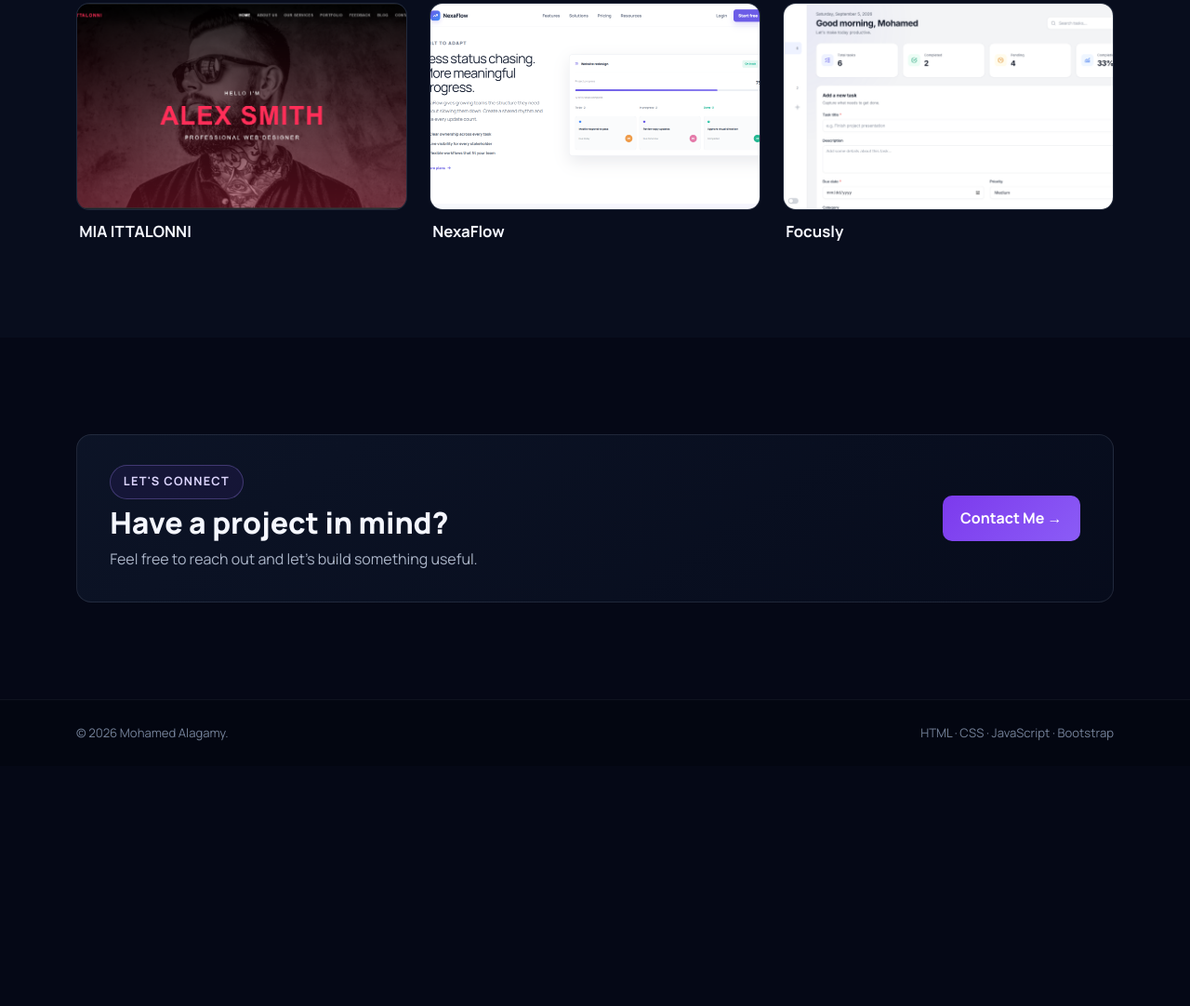
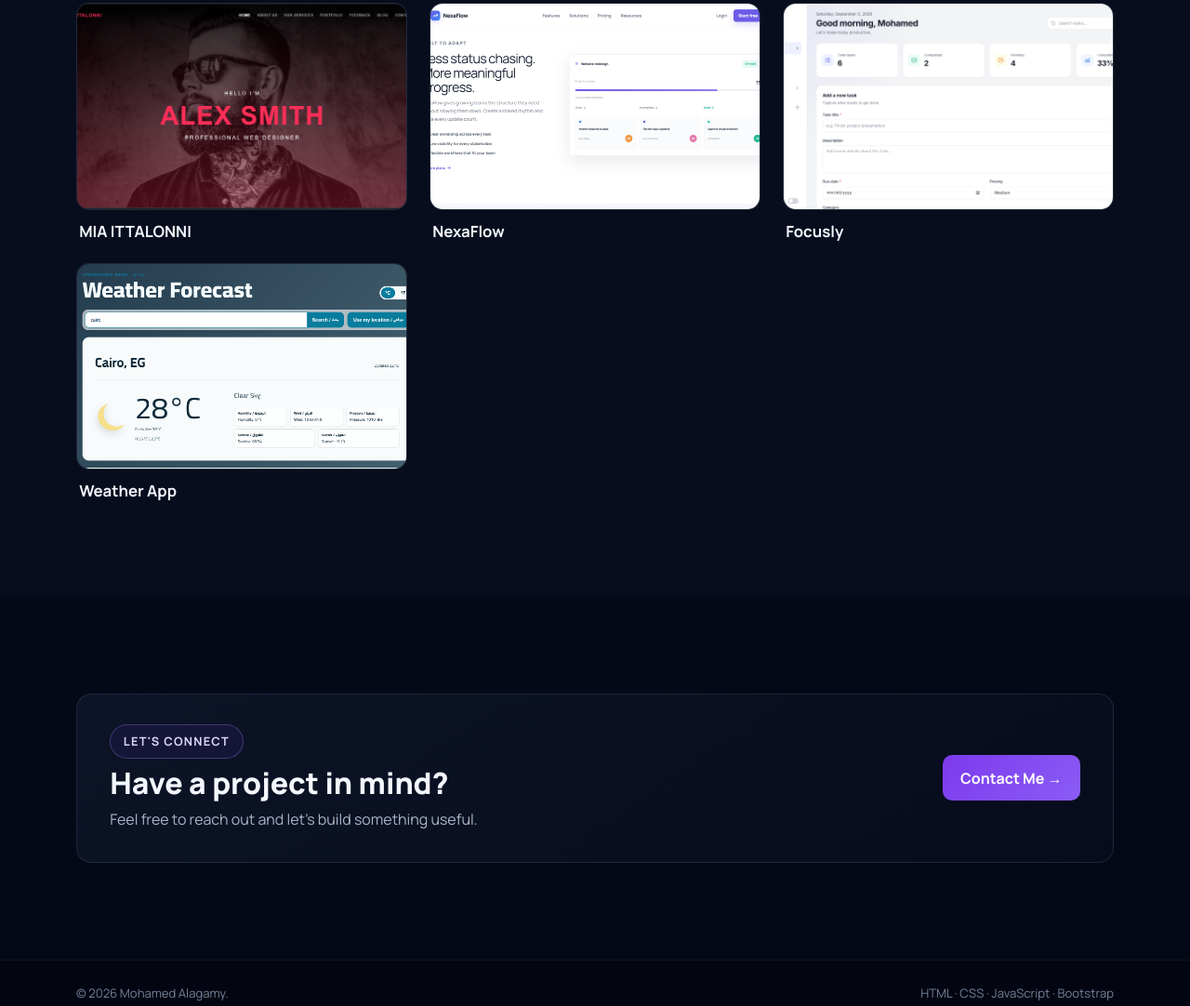
Before and after one commit to Mohamedalagamy200/portfolio-web, a plain HTML site: page index.html in a window 1280 px wide. Shown: the part 1934-3016 px from the top of the page at 93% size. Before the commit the page ends 2758 px from the top, so only its background shows below. Drawn offline with nearby package versions, Linux system fonts and the light colour scheme.

Commit message:
4 project Weather App

```diff
--- a/index.html
+++ b/index.html
@@ -292,6 +292,27 @@
                 >
                 <h3 class="project-title">Focusly</h3>
               </article>
+              <article class="project-item">
+                <a
+                  class="project-link"
+                  href="https://mohamedalagamy200.github.io/Project-weather-app/"
+                  target="_blank"
+                  rel="noopener noreferrer"
+                  aria-label="View Weather App project"
+                ><img
+                    src="images/projects/Weather App.png"
+                    class="project-image"
+                    alt="Weather App project preview"
+                  />
+                  <div class="project-overlay">
+                    <div class="project-brand">
+                      <span>&lt;/&gt;</span><strong>ALAGAMY</strong>
+                    </div>
+                    <span class="project-action">View Live Project ↗</span>
+                  </div></a
+                >
+                <h3 class="project-title">Weather App</h3>
+              </article>
             </div>
           </div>
         </section>
```
Also changed, not shown: projects.html (+21 -0 lines), images/projects/Weather App.png (added), 1 other file.
